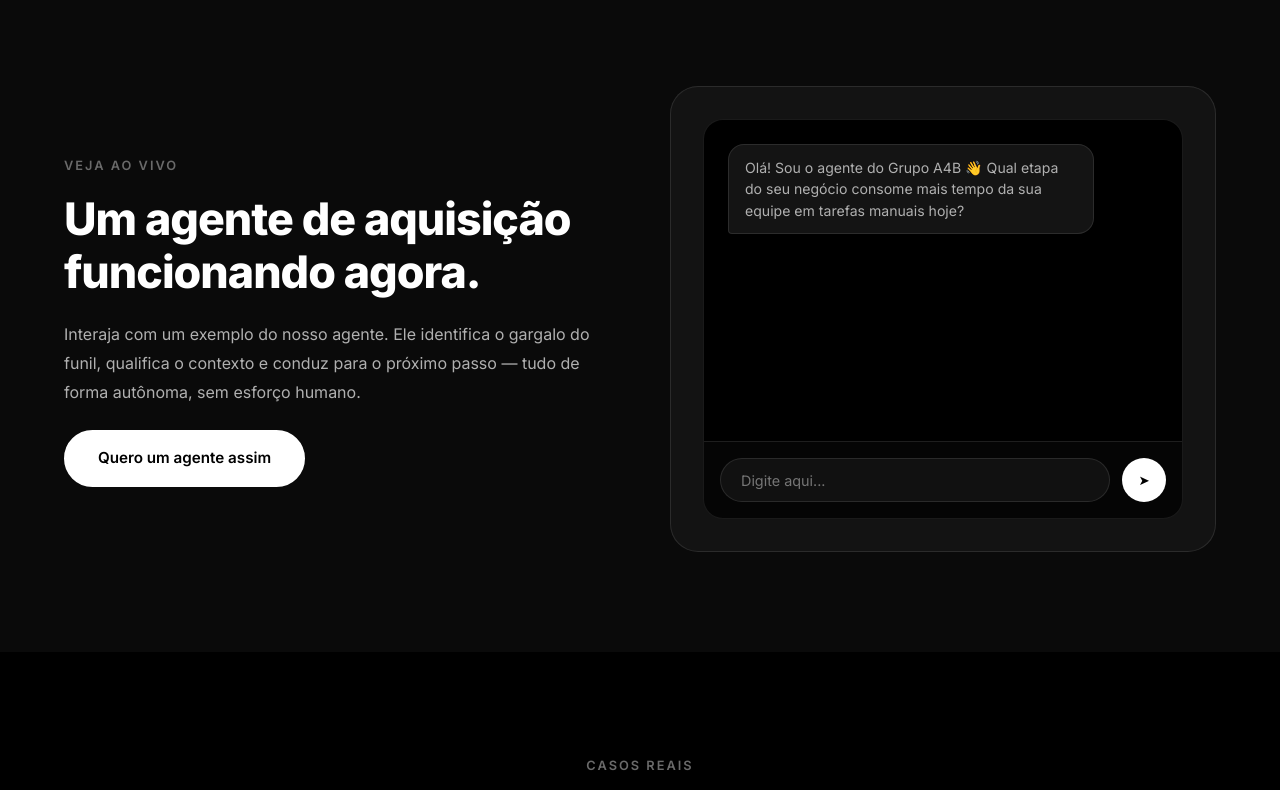
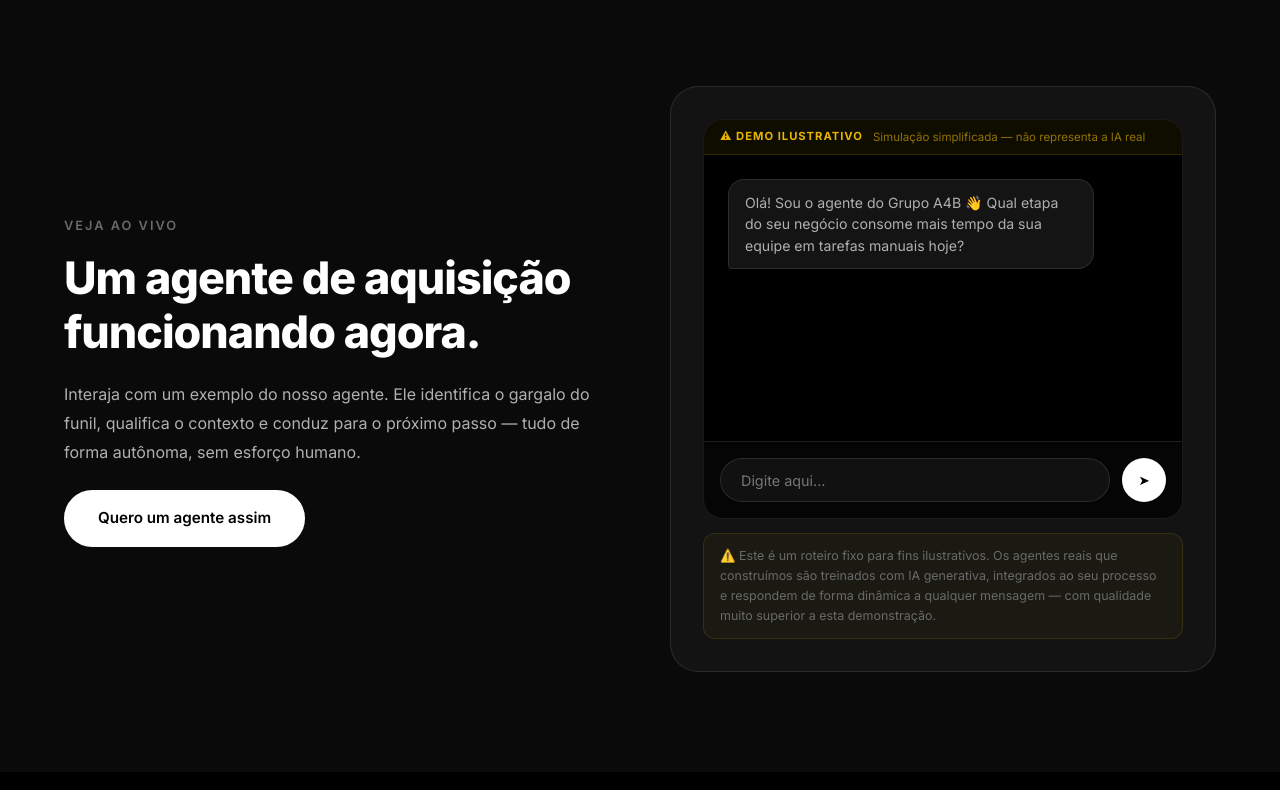
Before and after one commit to ThiagoPedrosa1/grupoa4b-site, a plain HTML site: page index.html in a window 1280 px wide. Shown: the part 4460-5250 px from the top of the page. Drawn offline with nearby package versions, Linux system fonts and the light colour scheme.

Commit message:
fix: aviso ilustrativo no chat demo — deixa claro que nao representa qualidade real da IA

```diff
--- a/index.html
+++ b/index.html
@@ -298,6 +298,10 @@
         </div>
         <div class="scheduling-visual" data-animate="fadeInRight" data-delay="0.2">
           <div class="chat-mock" id="liveChatMock">
+            <div class="chat-demo-header">
+              <span class="chat-demo-badge">⚠ Demo ilustrativo</span>
+              <span class="chat-demo-label">Simulação simplificada — não representa a IA real</span>
+            </div>
             <div class="chat-messages" id="chatMessages">
               <div class="chat-msg bot">Olá! Sou o agente do Grupo A4B 👋 Qual etapa do seu negócio consome mais tempo da sua equipe em tarefas manuais hoje?</div>
             </div>
@@ -309,6 +313,7 @@
               <button id="chatSendBtn" aria-label="Enviar">➤</button>
             </div>
           </div>
+          <p class="chat-disclaimer">⚠️ Este é um roteiro fixo para fins ilustrativos. Os agentes reais que construímos são treinados com IA generativa, integrados ao seu processo e respondem de forma dinâmica a qualquer mensagem — com qualidade muito superior a esta demonstração.</p>
         </div>
       </div>
     </div>
--- a/styles.css
+++ b/styles.css
@@ -1090,6 +1090,42 @@ section {
   overflow: hidden;
   position: relative;
 }
+
+/* Demo header banner */
+.chat-demo-header {
+  display: flex;
+  align-items: center;
+  gap: 10px;
+  padding: 8px 16px;
+  background: rgba(255, 200, 0, 0.06);
+  border-bottom: 1px solid rgba(255, 200, 0, 0.15);
+  flex-shrink: 0;
+}
+.chat-demo-badge {
+  font-size: 0.7rem;
+  font-weight: 700;
+  text-transform: uppercase;
+  letter-spacing: 1px;
+  color: rgba(255, 200, 0, 0.9);
+  white-space: nowrap;
+}
+.chat-demo-label {
+  font-size: 0.72rem;
+  color: rgba(255, 200, 0, 0.55);
+  line-height: 1.3;
+}
+
+/* Disclaimer below chat */
+.chat-disclaimer {
+  margin-top: 14px;
+  font-size: 0.78rem;
+  color: var(--text-muted);
+  line-height: 1.6;
+  padding: 12px 16px;
+  border-radius: var(--radius);
+  border: 1px solid rgba(255,200,0,0.12);
+  background: rgba(255,200,0,0.03);
+}
 .chat-messages {
   flex: 1;
   padding: 24px;
```
